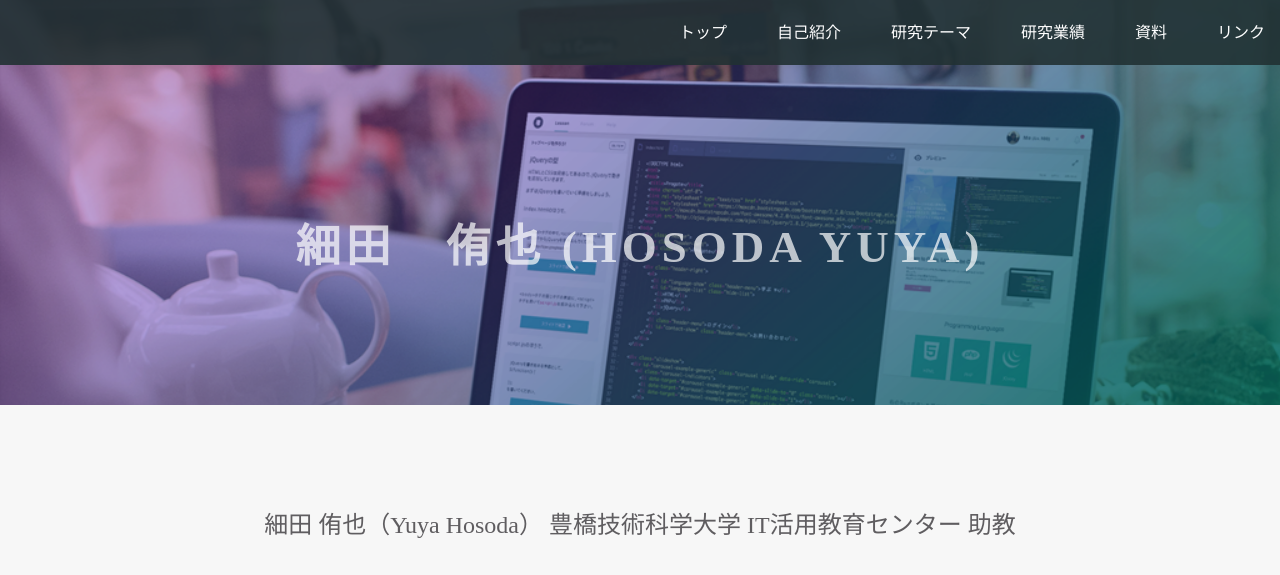
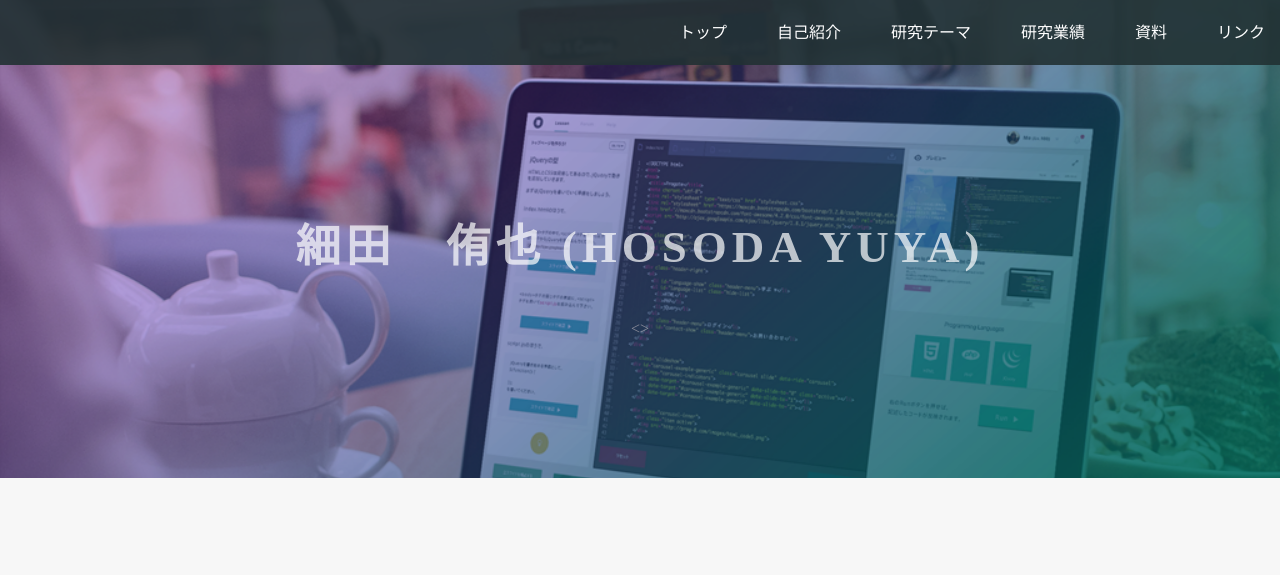
Before and after one commit to Yuya-Hosoda/hosodayuya_hp.github.io, a plain HTML site: page index.html in a window 1280 px wide. Shown: the top 575 px of the page. Drawn offline with Linux system fonts and the light colour scheme.

Commit message:
Update index.html

```diff
--- a/index.html
+++ b/index.html
@@ -24,6 +24,7 @@
   <div class="top-wrapper">
     <div class="container">
       <h1>細田　侑也 (HOSODA YUYA)</h1>
+      <p class='text-contents'> <>
     </div>
   </div>
   <div class="lesson-wrapper">
```
